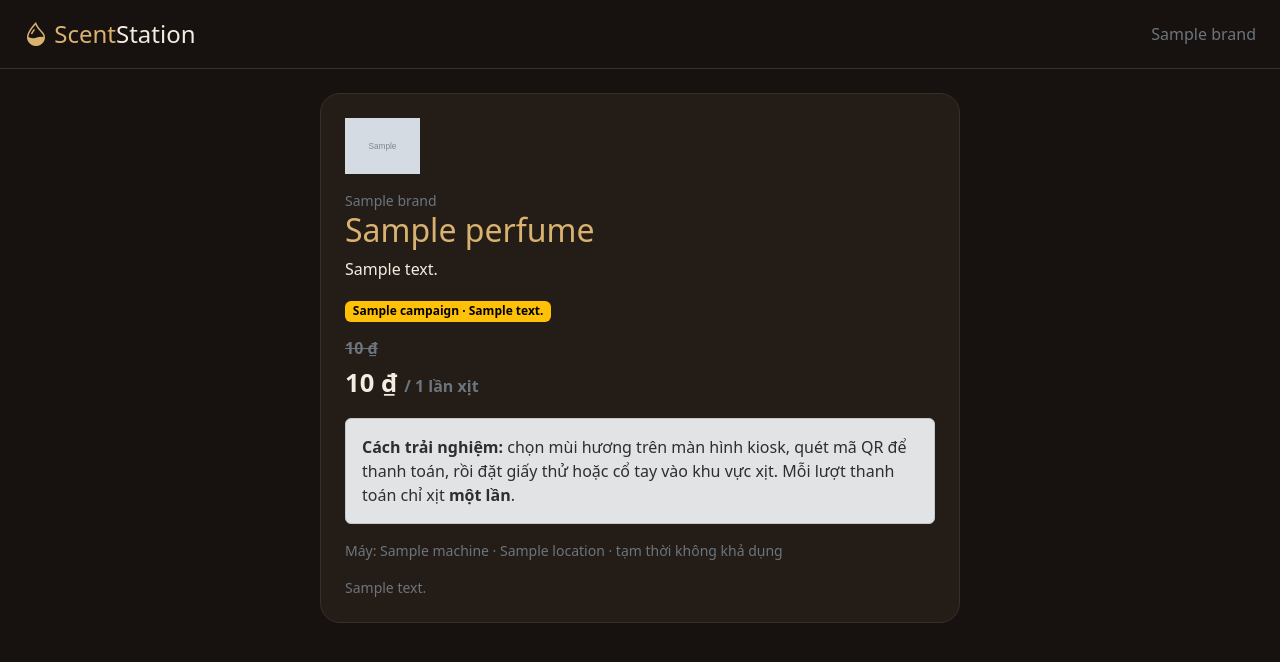
After one commit to WYNDEN2809/HeQuanTriCSDL, a Django app: template application/backend/templates/kiosk/info.html in a window 1280 px wide. The commit adds this page. Shown: the top 662 px of the page. Run offline with Django 4.2, Linux system fonts and the light colour scheme; the template is opened without the code that fills it: most values are stand-ins (such as "Sample title", 1, 10 or a date in 2020); grey boxes marked "Sample" are stand-in pictures.

Commit message:
feat(kiosk): QR san pham, gia uu dai va hien thi mien phi

```diff
--- /dev/null
+++ b/application/backend/templates/kiosk/info.html
@@ -0,0 +1,26 @@
+{% extends "kiosk/base.html" %}
+{% load humanize %}
+{% block title %}{{ perfume.name }} - ScentStation{% endblock %}
+{% block topright %}{{ brand.name }}{% endblock %}
+{% block content %}
+<div class="slot-card p-4 mx-auto" style="max-width:640px">
+  {% if brand.logo_url %}<img src="{{ brand.logo_url }}" alt="{{ brand.name }}" style="max-height:56px" class="mb-3">{% endif %}
+  <div class="text-secondary small">{{ brand.name }}</div>
+  <h2 class="gold">{{ perfume.name }}</h2>
+  <p>{{ perfume.description|default:"Chưa có mô tả." }}</p>
+
+  {% if campaign %}<div class="mb-1"><span class="badge text-bg-warning">{{ campaign.name }} · {{ campaign_text }}</span></div>{% endif %}
+  <div class="price mb-3">
+    {% if campaign %}<small class="text-secondary text-decoration-line-through fs-6">{{ slot.price_per_spray|floatformat:0|intcomma }} ₫</small><br>{% endif %}
+    {% if final_price == 0 %}Miễn phí{% else %}{{ final_price|floatformat:0|intcomma }} ₫{% endif %} <small class="fs-6 text-secondary">/ 1 lần xịt</small>
+  </div>
+
+  <div class="alert alert-secondary">
+    <b>Cách trải nghiệm:</b> chọn mùi hương trên màn hình kiosk, quét mã QR để thanh toán, rồi đặt giấy thử hoặc cổ tay vào khu vực xịt.
+    Mỗi lượt thanh toán chỉ xịt <b>một lần</b>.
+  </div>
+  <div class="small text-secondary mb-3">Máy: {{ machine.name }} · {{ machine.location.name }} ·
+    {% if ready %}đang sẵn sàng phục vụ{% else %}tạm thời không khả dụng{% endif %}</div>
+  {% if brand.description %}<div class="small text-secondary">{{ brand.description }}</div>{% endif %}
+</div>
+{% endblock %}
--- a/application/backend/templates/kiosk/order.html
+++ b/application/backend/templates/kiosk/order.html
@@ -17,7 +17,10 @@
     <div class="slot-card p-4">
       <div class="text-secondary small">Mùi hương đã chọn</div>
       <div class="fs-3 gold">{{ order.perfume.name }}</div>
-      <div class="price mb-3">{{ order.amount|floatformat:0|intcomma }} ₫</div>
+      <div class="price mb-3">
+        {% if order.campaign_id %}<small class="text-secondary text-decoration-line-through fs-6">{{ order.unit_price|floatformat:0|intcomma }} ₫</small>
+        <span class="badge text-bg-warning fs-6">{{ order.campaign.name }}</span><br>{% endif %}
+        {% if order.amount == 0 %}Miễn phí{% else %}{{ order.amount|floatformat:0|intcomma }} ₫{% endif %}</div>
       <div id="statusBox" class="alert alert-info fs-5 mb-3">
         <div class="fw-bold" id="statusTitle">Đang tải...</div>
         <div id="statusMsg"></div>
```
Also changed, not shown: application/backend/templates/kiosk/machine.html (+14 -4 lines).
